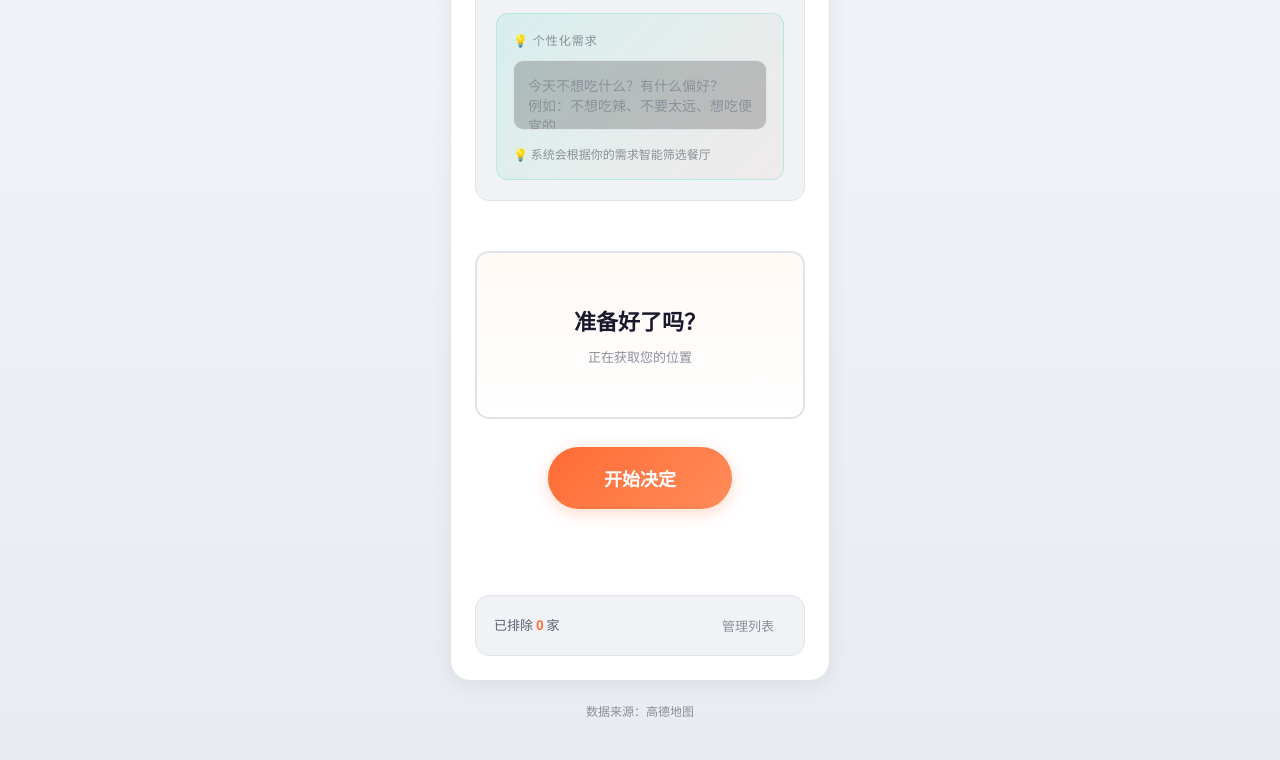
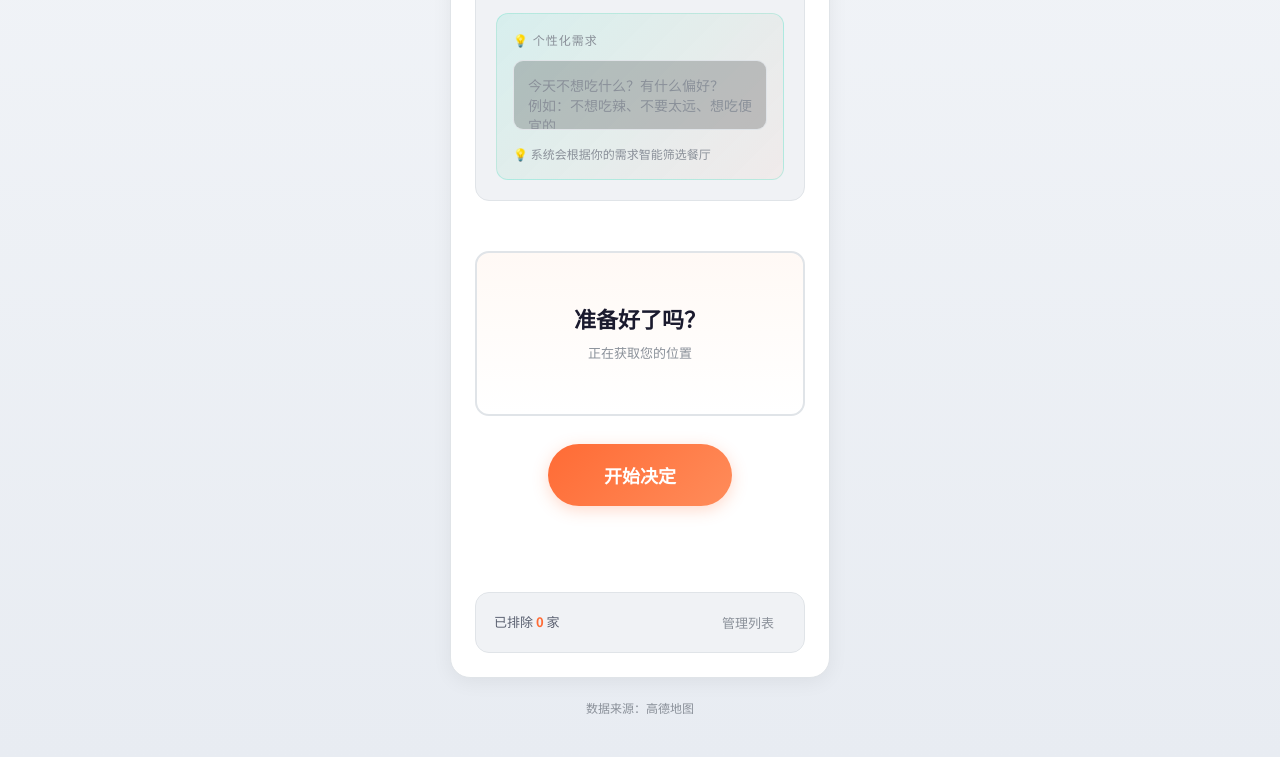
Before and after one commit to chuting2026-a11y/what-to-eat, a plain HTML site: page index.html in a window 1280 px wide. Shown: the part 532-1292 px from the top of the page. Drawn offline with Linux system fonts and the light colour scheme.

Commit message:
修复：按钮和转盘区域固定高度，不再跳动

```diff
--- a/index.html
+++ b/index.html
@@ -275,7 +275,8 @@
     flex-direction:column;
     align-items:center;
     justify-content:center;
-    padding:30px 0
+    padding:30px 0;
+    min-height:240px
 }
 .slot-machine{
     width:100%;
@@ -287,7 +288,12 @@
     border:2px solid var(--border);
     position:relative;
     overflow:hidden;
-    transition:all 0.3s
+    transition:all 0.3s;
+    min-height:160px;
+    display:flex;
+    flex-direction:column;
+    justify-content:center;
+    align-items:center
 }
 .slot-machine.spinning{
     border-color:var(--primary);
@@ -298,15 +304,18 @@
     font-weight:700;
     color:var(--text);
     position:relative;
-    z-index:1
+    z-index:1;
+    min-height:32px;
+    line-height:1.4
 }
 .slot-subtext{
     font-size:13px;
     color:var(--text-muted);
-    margin-top:8px
+    margin-top:8px;
+    min-height:20px
 }
 
-/* 主按钮 - 移除跳动动画 */
+/* 主按钮 - 固定位置不跳动 */
 .action-btn{
     position:relative;
     padding:18px 56px;
@@ -317,15 +326,15 @@
     background:linear-gradient(135deg,var(--primary),#FF8C5A);
     color:#fff;
     cursor:pointer;
-    transition:all 0.2s;
-    box-shadow:0 4px 16px var(--primary-glow)
+    box-shadow:0 4px 16px var(--primary-glow);
+    min-width:180px;
+    min-height:56px;
+    touch-action:manipulation
 }
 .action-btn:hover{
-    transform:translateY(-2px);
     box-shadow:0 6px 20px var(--primary-glow)
 }
 .action-btn:active{
-    transform:translateY(0);
     box-shadow:0 2px 8px var(--primary-glow)
 }
 .action-btn.spinning{
```
